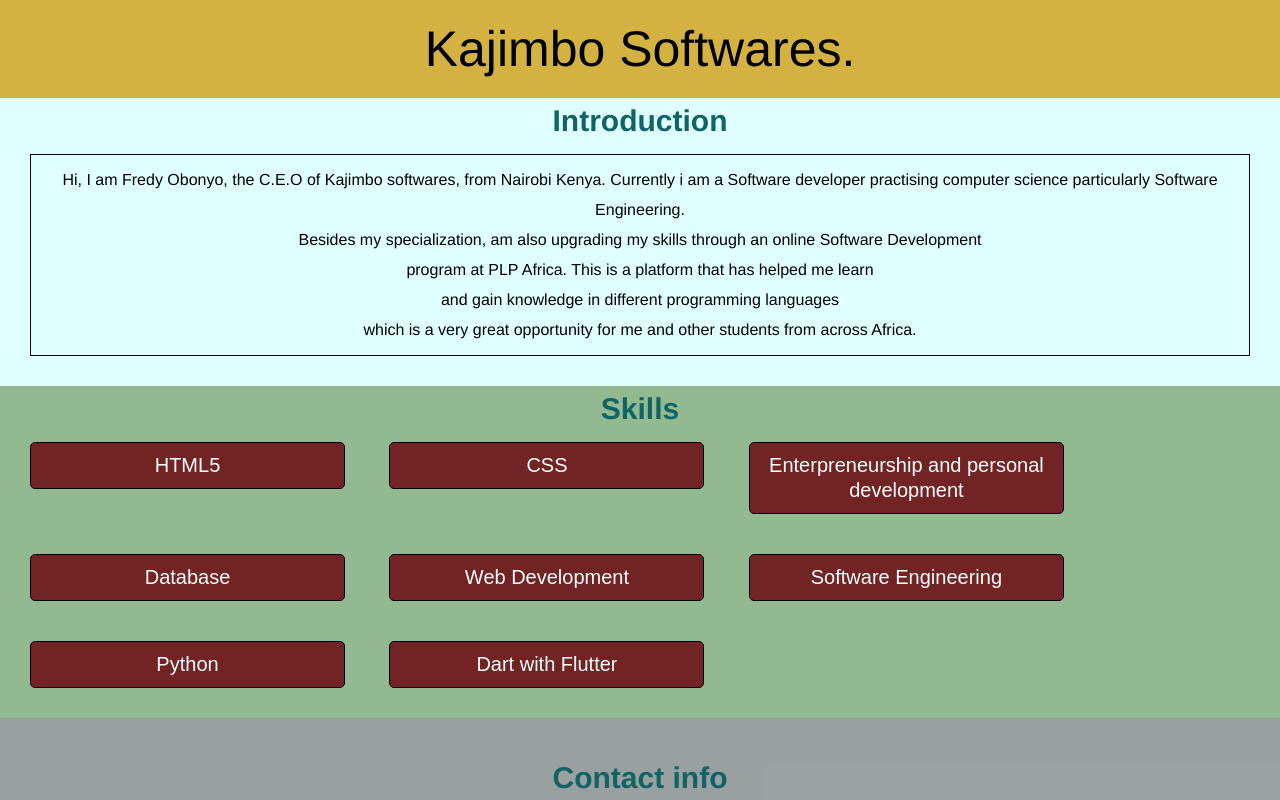
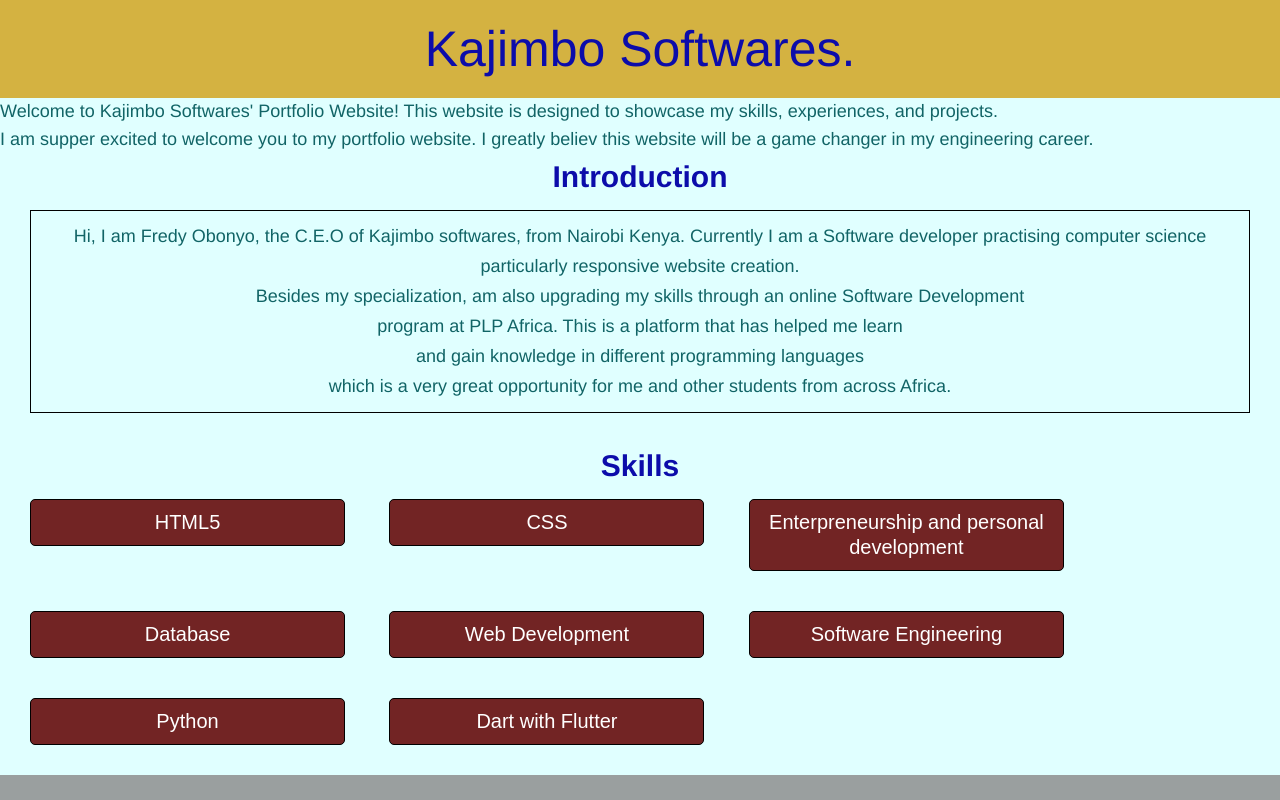
Before and after one commit to Fredy2024/PLP_Portfolio-website, a plain HTML site: page index.html in a window 1280 px wide. Shown: the top 800 px of the page. Drawn offline with Linux system fonts and the light colour scheme.

Commit message:
Adjustments for portfolio website hackathon

```diff
--- a/css.css
+++ b/index.css
@@ -7,16 +7,28 @@
     background: rgb(212, 178, 65);
     padding: 20px;
     text-align: center;
-    font-size: 50px;}
 
-  .introduction-section {
+    font-size: 50px; color: rgb(12, 12, 170)
+}
+ .introduction-section {
     background:lightcyan;
     line-height: 25px;
     padding: 10px;
   }
+
+  p {
+
+    color: #116466;
+    line-height: 1.5;
+    text-align: justify;
+    padding: 0 0 1px 0;
+    background:lightcyan;
+    margin: 0;
+    font-size: 18px;
+  }
   h1 {
     font-size: 30px;
-    color: #116466;
+    color: rgb(12, 12, 170) ;
     text-align: center;
     padding: 0 0 1px 0;
     margin: 0;
@@ -36,7 +48,7 @@
     line-height: 30px;
   }
   .skills-section {
-    background: #92b98f;
+    background: lightcyan ;
     line-height: 25px;
     padding: 10px;
     justify-content: space-around;
--- a/css.html
+++ b/index.html
@@ -4,18 +4,26 @@
     <meta charset="UTF-8">
     <meta name="viewport" content="width=device-width, initial-scale=1.0">
     <title>HTML-CSS</title>
-    <link rel="stylesheet" href="css.css"/>
+    <link rel="stylesheet" href="index.css"/>
     <script src="https://kit.fontawesome.com/2ed08f388e.js" crossorigin="anonymous"></script>
+    <script src="index.js"> </script>
 </head>
 <body>
     <header>Kajimbo Softwares.</header>
+
+    <p id="sub-heading"> Welcome to Kajimbo Softwares' Portfolio Website! This website is designed to showcase my skills, experiences, and projects.</p>
+
+
+    <p id="main-p">I am supper excited to welcome you to my portfolio website.
+        I greatly believ this website will be a game changer in my engineering career.</p>
+
 </h1>
     <div class="introduction-section">
         <h1>Introduction</h1>
 
         <div class="container">
             <p>Hi, I am Fredy Obonyo, the C.E.O of Kajimbo softwares, from Nairobi Kenya.
-            Currently i am a Software developer practising computer science particularly Software Engineering. <br>
+            Currently I am a Software developer practising computer science particularly responsive website creation. <br>
             Besides my specialization, am also upgrading my skills through an online Software Development<br>
              program at PLP Africa. This is a platform that has  helped me learn<br>
               and gain knowledge in different programming languages<br>
@@ -50,7 +58,7 @@
             <h2>Follow Me On :</h2>
 
         <li><a href="https://github.com/Fredy2024/" target="_blank"><i class="fa-brands fa-github"></i></a></li>
-        <li><a href="https://twitter.com/@FredyJunior10" target="_blank"><i class="fa-brands fa-twitter-square"></i> </a></li>
+        <li><a href="https://twitter.com/@kajimbosoftware" target="_blank"><i class="fa-brands fa-twitter-square"></i> </a></li>
     </ul>
      </div>
 
--- /dev/null
+++ b/index.js
@@ -0,0 +1,3 @@
+p_one = document.getElementById('main_p');
+
+p_one.innerHTML = "I have completely changed this paragraph using javascript. It now reads <br> I am a junior software engineer whon is entering into the industries with <br>high hope and also prepared for the chanllenges in it";
```
